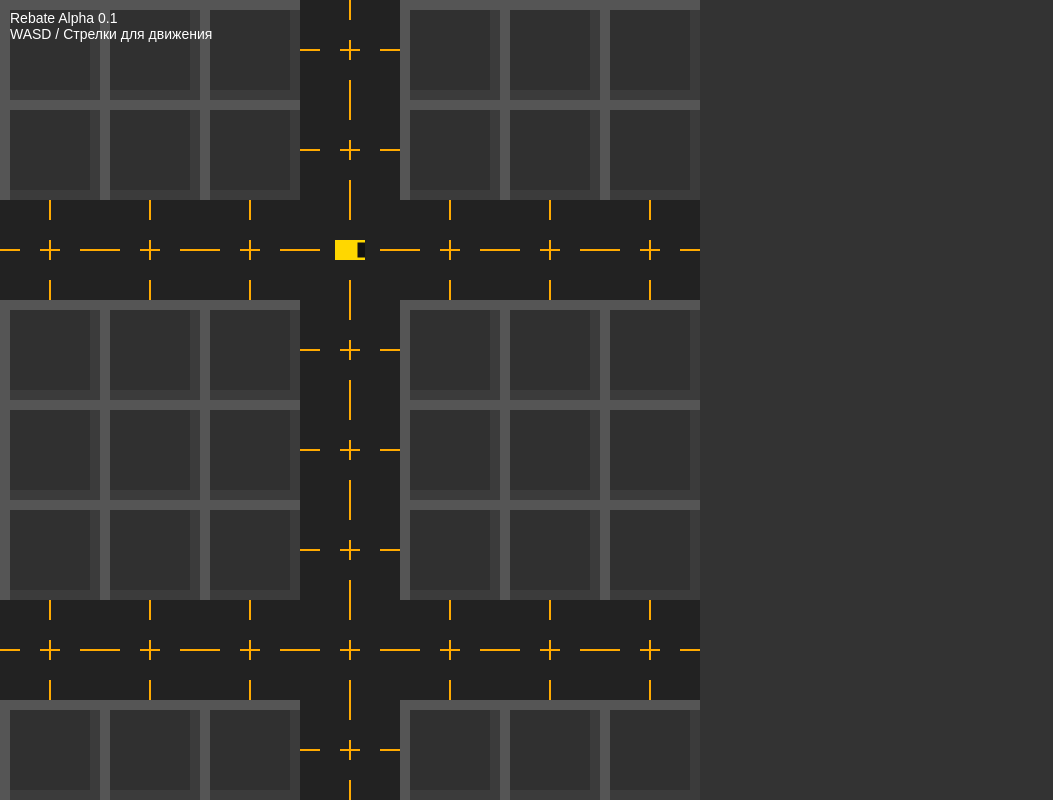
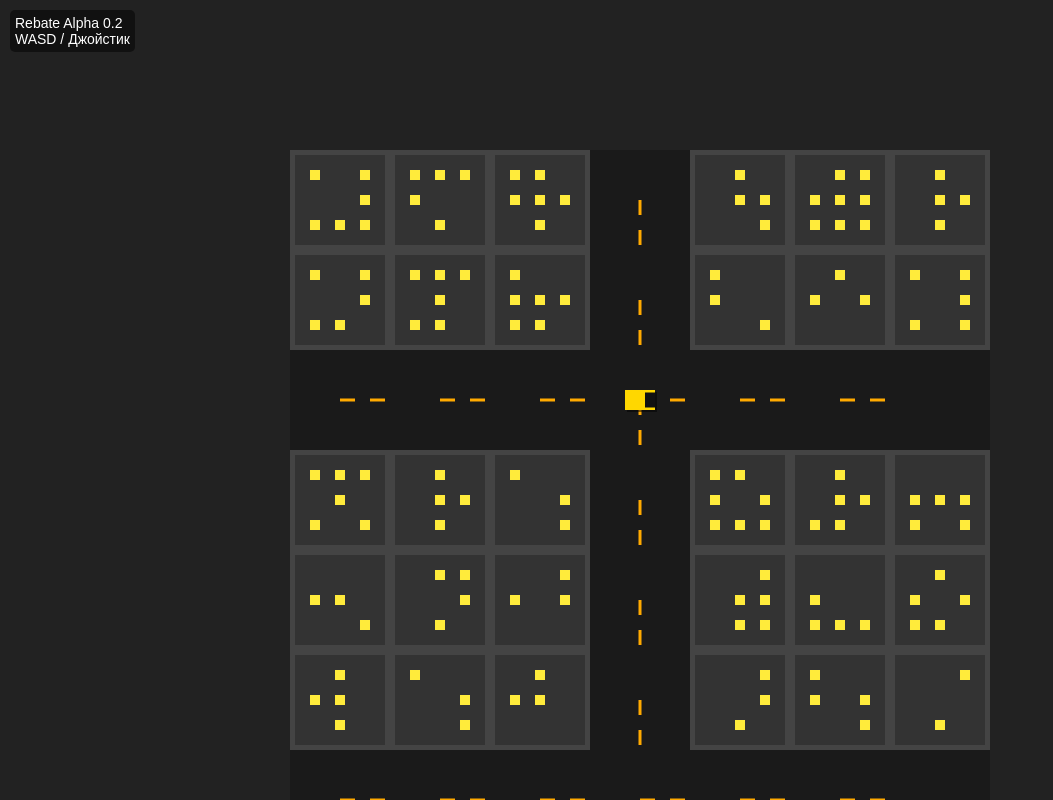
Before and after one commit to Just21-art/Rebate, a plain HTML site: page index.html in a window 1280 px wide. Shown: the whole page, without its empty margins (0-1053 px from the left). Drawn offline with Linux system fonts and the light colour scheme.

Commit message:
Update index.html

```diff
--- a/index.html
+++ b/index.html
@@ -3,11 +3,13 @@
 <head>
     <meta charset="UTF-8">
     <meta name="viewport" content="width=device-width, initial-scale=1.0, user-scalable=no">
-    <title>Rebate - Alpha 0.1</title>
+    <title>Rebate - Alpha 0.2</title>
     <style>
-        body { margin: 0; padding: 0; overflow: hidden; background: #222; touch-action: none; }
+        body { margin: 0; padding: 0; overflow: hidden; background: #111; touch-action: none; font-family: Arial; }
         canvas { display: block; }
-        #ui { position: absolute; top: 10px; left: 10px; color: white; font-family: Arial; font-size: 14px; z-index: 10; pointer-events: none; }
+        #ui { position: absolute; top: 10px; left: 10px; color: white; font-size: 14px; z-index: 10; pointer-events: none; background: rgba(0,0,0,0.5); padding: 5px; border-radius: 5px; }
+
+        /* Джойстик */
         #joystick-base {
             position: absolute; bottom: 50px; left: 50px; width: 120px; height: 120px;
             background: rgba(255,255,255,0.1); border: 2px solid rgba(255,255,255,0.3);
@@ -20,7 +22,7 @@
     </style>
 </head>
 <body>
-    <div id="ui">Rebate Alpha 0.1<br>WASD / Стрелки для движения</div>
+    <div id="ui">Rebate Alpha 0.2<br>WASD / Джойстик</div>
     <div id="joystick-base"><div id="joystick-stick"></div></div>
     <canvas id="gameCanvas"></canvas>
 
@@ -28,7 +30,7 @@
         const canvas = document.getElementById('gameCanvas');
         const ctx = canvas.getContext('2d');
         let W, H;
-        const tileSize = 100; // Размер одной клетки (квартала)
+        const tileSize = 100;
 
         function resize() {
             W = canvas.width = window.innerWidth;
@@ -37,8 +39,7 @@
         window.addEventListener('resize', resize);
         resize();
 
-        // --- ГОРОД ---
-        // Создаем сетку. 0 - дорога, 1 - здание.
+        // --- ГОРОД (1 - здание, 0 - дорога) ---
         const map = [
             [1, 1, 1, 0, 1, 1, 1],
             [1, 1, 1, 0, 1, 1, 1],
@@ -52,20 +53,23 @@
 
         // --- ИГРОК ---
         const player = {
-            x: 3 * tileSize + tileSize/2, // Ставим на перекресток
+            x: 3 * tileSize + tileSize/2,
             y: 2 * tileSize + tileSize/2,
             size: 30,
-            speed: 3,
-            angle: 0, // Угол поворота
+            speed: 4,
+            angle: 0,
             color: '#ffd700'
         };
+
+        // --- КАМЕРА ---
+        const camera = { x: 0, y: 0 };
 
         // --- УПРАВЛЕНИЕ ---
         const keys = {};
         window.addEventListener('keydown', e => keys[e.key] = true);
         window.addEventListener('keyup', e => keys[e.key] = false);
 
-        // Тач-управление
+        // Тач
         const joyBase = document.getElementById('joystick-base');
         const joyStick = document.getElementById('joystick-stick');
         let joyActive = false;
@@ -81,6 +85,7 @@
                     joyStart = { x: touch.clientX, y: touch.clientY };
                     joyBase.style.left = (touch.clientX - 60) + 'px';
                     joyBase.style.top = (touch.clientY - 60) + 'px';
+                    joyStick.style.transform = 'translate(0px, 0px)';
                 }
             });
             canvas.addEventListener('touchmove', e => {
@@ -113,10 +118,8 @@
                 const gridX = Math.floor(c.x / tileSize);
                 const gridY = Math.floor(c.y / tileSize);
                 if (gridY >= 0 && gridY < map.length && gridX >= 0 && gridX < map[0].length) {
-                    if (map[gridY][gridX] === 1) return true; // Здание
-                } else {
-                    return true; // За краем карты
-                }
+                    if (map[gridY][gridX] === 1) return true;
+                } else { return true; }
             }
             return false;
         }
@@ -126,18 +129,21 @@
             let moveX = 0;
             let moveY = 0;
 
-            if (keys['w'] || keys['ArrowUp'] || joyDir.y < -0.3) moveY -= 1;
-            if (keys['s'] || keys['ArrowDown'] || joyDir.y > 0.3) moveY += 1;
-            if (keys['a'] || keys['ArrowLeft'] || joyDir.x < -0.3) moveX -= 1;
-            if (keys['d'] || keys['ArrowRight'] || joyDir.x > 0.3) moveX += 1;
+            // Компьютер
+            if (keys['w'] || keys['ArrowUp'] || keys['ц']) moveY -= 1;
+            if (keys['s'] || keys['ArrowDown'] || keys['ы']) moveY += 1;
+            if (keys['a'] || keys['ArrowLeft'] || keys['ф']) moveX -= 1;
+            if (keys['d'] || keys['ArrowRight'] || keys['в']) moveX += 1;
+
+            // Телефон
+            if (Math.abs(joyDir.x) > 0.2) moveX = joyDir.x;
+            if (Math.abs(joyDir.y) > 0.2) moveY = joyDir.y;
 
             if (moveX !== 0 || moveY !== 0) {
-                // Нормализация диагонали
                 const len = Math.hypot(moveX, moveY);
                 moveX = (moveX / len) * player.speed;
                 moveY = (moveY / len) * player.speed;
 
-                // Поворот в сторону движения (сглаженный)
                 let targetAngle = Math.atan2(moveY, moveX);
                 let diff = targetAngle - player.angle;
                 while (diff < -Math.PI) diff += Math.PI * 2;
@@ -147,46 +153,66 @@
                 const newX = player.x + moveX;
                 const newY = player.y + moveY;
 
-                // Проверка коллизий по осям отдельно (чтобы можно было скользить вдоль стен)
                 if (!checkCollision(newX, player.y)) player.x = newX;
                 if (!checkCollision(player.x, newY)) player.y = newY;
             }
+
+            // Плавное следование камеры за игроком
+            camera.x = player.x - W / 2;
+            camera.y = player.y - H / 2;
         }
 
         // --- ОТРИСОВКА ---
         function draw() {
-            ctx.fillStyle = '#333'; // Асфальт
+            ctx.clearRect(0, 0, W, H);
+            ctx.fillStyle = '#222'; // Цвет земли
             ctx.fillRect(0, 0, W, H);
+
+            ctx.save();
+            ctx.translate(-camera.x, -camera.y);
 
             // Рисуем город
             for (let y = 0; y < map.length; y++) {
                 for (let x = 0; x < map[y].length; x++) {
+                    let px = x * tileSize;
+                    let py = y * tileSize;
+
                     if (map[y][x] === 1) {
                         // Здание
-                        ctx.fillStyle = '#555';
-                        ctx.fillRect(x * tileSize, y * tileSize, tileSize, tileSize);
-                        // Крыша
                         ctx.fillStyle = '#444';
-                        ctx.fillRect(x * tileSize + 10, y * tileSize + 10, tileSize - 20, tileSize - 20);
-                        // Тень
-                        ctx.fillStyle = 'rgba(0,0,0,0.3)';
-                        ctx.fillRect(x * tileSize + 10, y * tileSize + 10, tileSize - 10, tileSize - 10);
+                        ctx.fillRect(px, py, tileSize, tileSize);
+                        ctx.fillStyle = '#333';
+                        ctx.fillRect(px + 5, py + 5, tileSize - 10, tileSize - 10);
+
+                        // Окна
+                        ctx.fillStyle = '#ffeb3b';
+                        for(let i=0; i<3; i++){
+                            for(let j=0; j<3; j++){
+                                if(Math.random() > 0.5) {
+                                    ctx.fillRect(px + 20 + i*25, py + 20 + j*25, 10, 10);
+                                }
+                            }
+                        }
                     } else {
                         // Дорога
-                        ctx.fillStyle = '#222';
-                        ctx.fillRect(x * tileSize, y * tileSize, tileSize, tileSize);
-                        // Разметка
+                        ctx.fillStyle = '#1a1a1a';
+                        ctx.fillRect(px, py, tileSize, tileSize);
+
+                        // Разметка (только если соседняя клетка тоже дорога)
                         ctx.strokeStyle = '#ffaa00';
-                        ctx.lineWidth = 2;
-                        ctx.setLineDash([20, 20]);
+                        ctx.lineWidth = 3;
+                        ctx.setLineDash([15, 15]);
                         ctx.beginPath();
-                        if (map[y][x] === 0) {
-                            // Горизонтальная дорога
-                            ctx.moveTo(x * tileSize, y * tileSize + tileSize/2);
-                            ctx.lineTo(x * tileSize + tileSize, y * tileSize + tileSize/2);
-                            // Вертикальная дорога
-                            ctx.moveTo(x * tileSize + tileSize/2, y * tileSize);
-                            ctx.lineTo(x * tileSize + tileSize/2, y * tileSize + tileSize);
+
+                        // Горизонтальная линия
+                        if(x+1 < map[y].length && map[y][x+1] === 0) {
+                            ctx.moveTo(px + tileSize/2, py + tileSize/2);
+                            ctx.lineTo(px + tileSize, py + tileSize/2);
+                        }
+                        // Вертикальная линия
+                        if(y+1 < map.length && map[y+1][x] === 0) {
+                            ctx.moveTo(px + tileSize/2, py + tileSize/2);
+                            ctx.lineTo(px + tileSize/2, py + tileSize);
                         }
                         ctx.stroke();
                         ctx.setLineDash([]);
@@ -198,21 +224,24 @@
             ctx.save();
             ctx.translate(player.x, player.y);
             ctx.rotate(player.angle);
-            // Машина (прямоугольник)
+
+            // Тень
+            ctx.fillStyle = 'rgba(0,0,0,0.5)';
+            ctx.fillRect(-player.size/2 + 2, -player.size/3 + 2, player.size, player.size/1.5);
+
+            // Кузов
             ctx.fillStyle = player.color;
             ctx.fillRect(-player.size/2, -player.size/3, player.size, player.size/1.5);
+
             // Лобовое стекло
             ctx.fillStyle = '#111';
-            ctx.fillRect(player.size/4, -player.size/4, player.size/4, player.size/2);
+            ctx.fillRect(player.size/6, -player.size/4, player.size/3, player.size/2);
             ctx.restore();
 
-            // Камера следует за игроком
-            // (В этом коде камера статична, но мы можем добавить следование позже)
+            ctx.restore();
         }
 
-        // --- ИГРОВОЙ ЦИКЛ ---
-        let lastTime = 0;
-        function gameLoop(time) {
+        function gameLoop() {
             update();
             draw();
             requestAnimationFrame(gameLoop);
```
